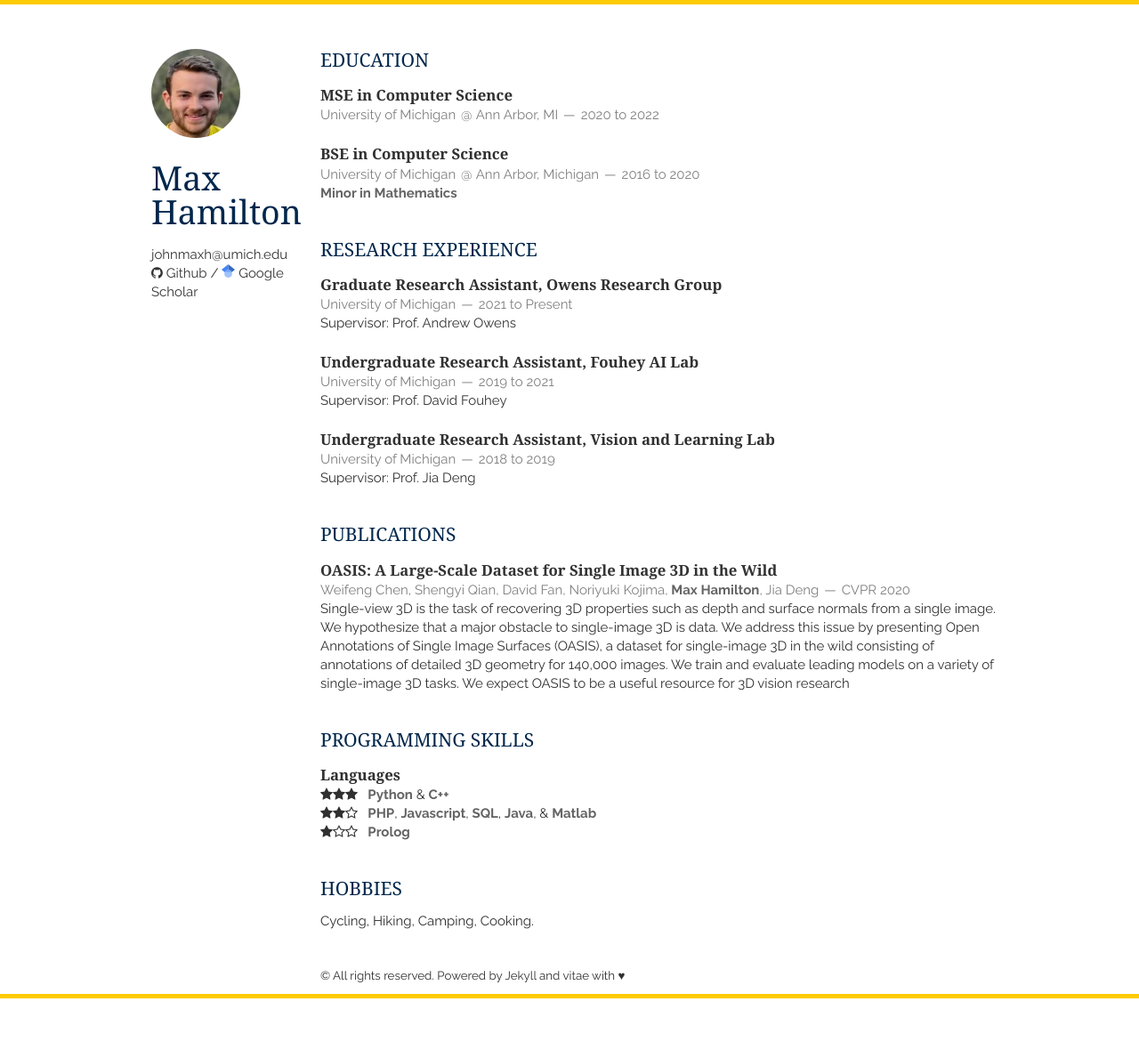
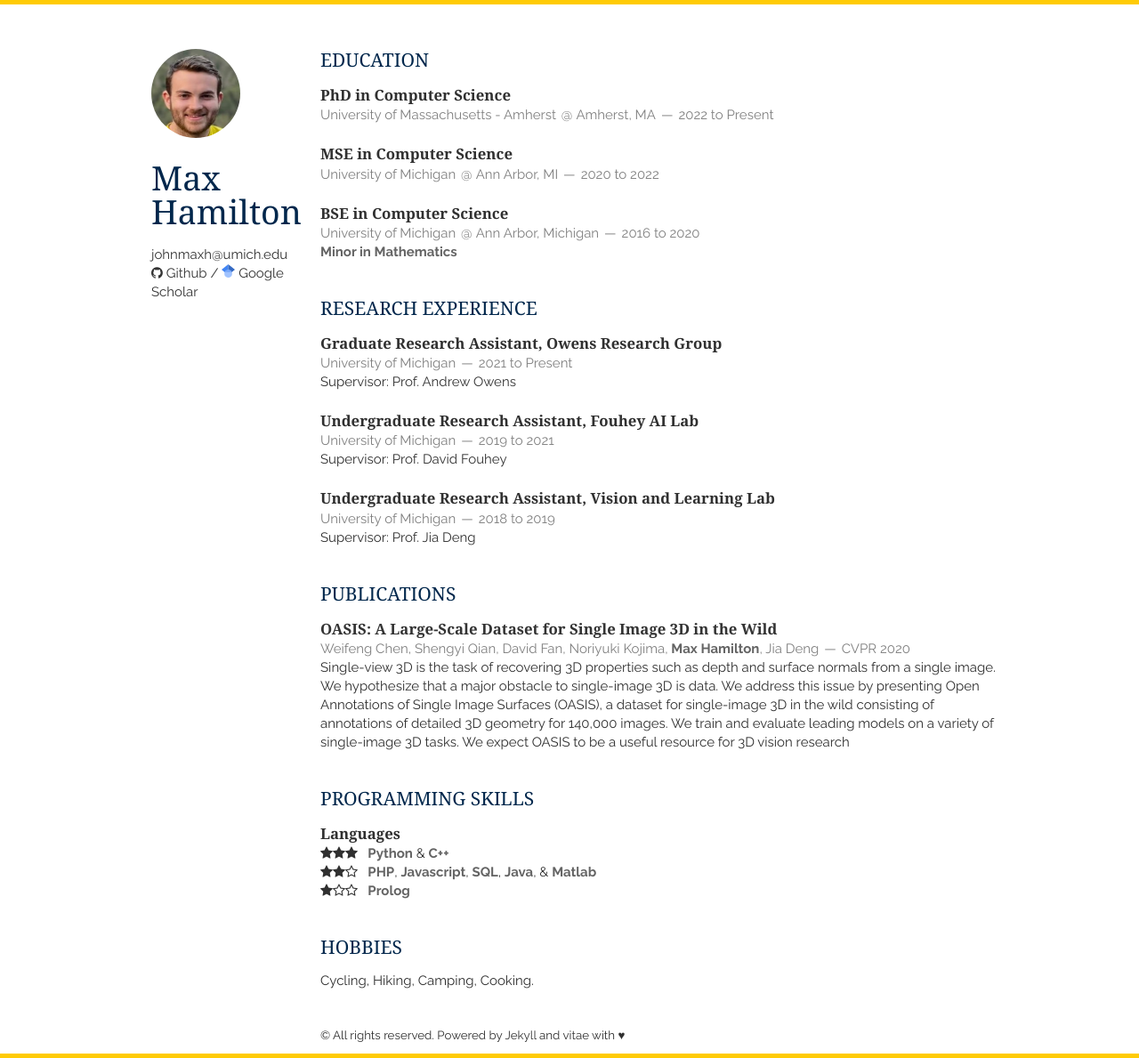
Before and after one commit to johnmaxh/johnmaxh.github.io, a Jekyll site: the page built from index.html, in a window 1280 px wide. Shown: the whole page at 89% size. Built offline with Jekyll 4.4.1, drawn with Linux system fonts in a browser that asks for light colours; nearby versions of some CDN libraries; the list of posts is cut into pages by our own code; before the commit the page ends 1122 px from its top, so only the background shows below that.

Commit message:
Update education.html

```diff
--- a/_includes/education.html
+++ b/_includes/education.html
@@ -1,5 +1,12 @@
 <section class="thirteen columns">
     <h1>Education</h1>
+    <article>
+        <header>
+            <h1>PhD in Computer Science</h1>
+            <span>University of Massachusetts - Amherst</span>
+            <span><address>Amherst, MA</address><time>2022 to Present</time></span>
+        </header>
+    </article>
     <article>
         <header>
             <h1>MSE in Computer Science</h1>
```
